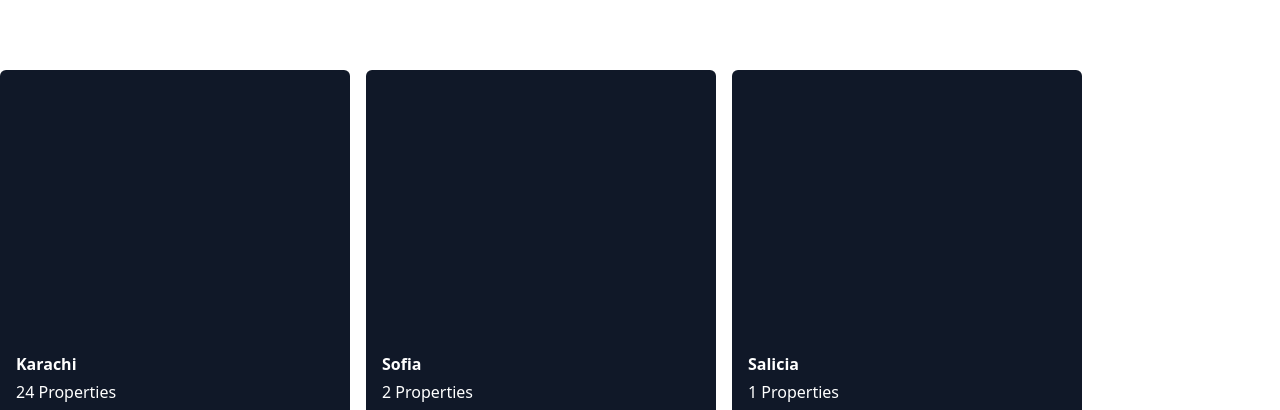
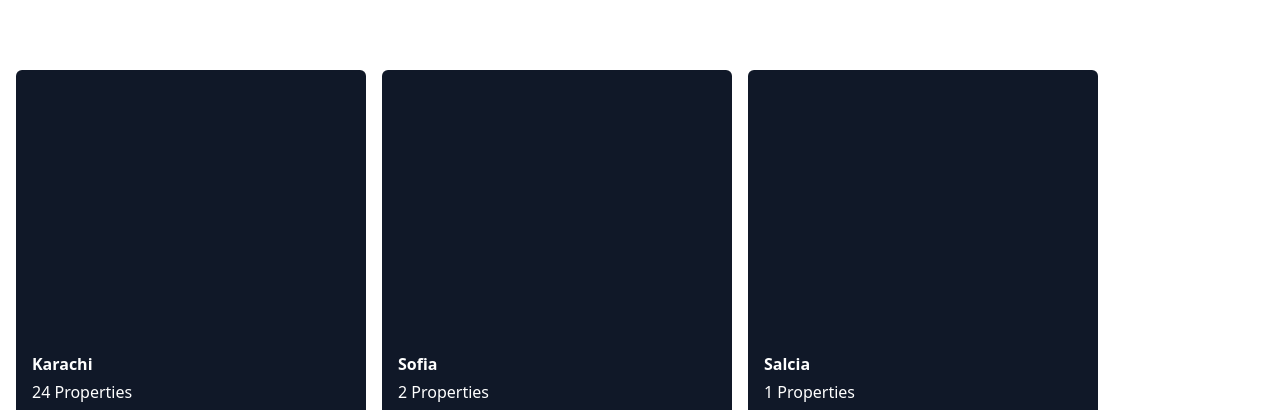
Before and after one commit to Ahnaf-Tariq/OTDirect-web, a React (Vite) app in the folder frontend/: page /properties-nearby-city in a window 1280 px wide. Shown: the part 390-800 px from the top of the page. Built offline with nearby package versions, Linux system fonts and the light colour scheme.

Commit message:
cities routes setup

```diff
--- a/frontend/src/App.jsx
+++ b/frontend/src/App.jsx
@@ -11,12 +11,15 @@ import Login from "./components/Login";
 import AllProperties from "./pages/properties pages/AllProperties";
 import FeaturedProperties from "./pages/properties pages/FeaturedProperties";
 import MostViewed from "./pages/properties pages/MostViewed";
-import NearbyCities from "./pages/properties pages/NearbyCities";
+import NearbyCities from "./pages/properties pages/Cities/NearbyCities";
 import MostFavourite from "./pages/properties pages/MostFavourite";
 import SubscriptionPlan from "./pages/pages/SubscriptionPlan";
 import Trends from "./pages/pages/Trends";
 import TermsConditions from "./pages/pages/Terms&Conditions";
 import PrivacyPolicy from "./pages/pages/PrivacyPolicy";
+import Karachi from "./pages/properties pages/Cities/Karachi";
+import Sofia from "./pages/properties pages/Cities/Sofia";
+import Salcia from "./pages/properties pages/Cities/Salcia";
 
 const App = () => {
   const [showLogin, setShowLogin] = useState(false);
@@ -39,6 +42,9 @@ const App = () => {
           <Route path="/trends" element={<Trends />}/>
           <Route path="/terms-and-condition" element={<TermsConditions />}/>
           <Route path="/privacy-policy" element={<PrivacyPolicy />}/>
+          <Route path="/properties/city/Karachi" element={<Karachi />}/>
+          <Route path="/properties/city/Sofia" element={<Sofia />}/>
+          <Route path="/properties/city/Salcia" element={<Salcia />}/>
         </Routes>
         <Footer />
       </div>
--- /dev/null
+++ b/frontend/src/pages/properties pages/Cities/Karachi.jsx
@@ -0,0 +1,12 @@
+import React from "react";
+import TitleImage from "../../../components/TitleImage";
+
+const Karachi = () => {
+  return (
+    <div>
+      <TitleImage title={"Properties Listed in Karachi"} />
+    </div>
+  );
+};
+
+export default Karachi;
--- /dev/null
+++ b/frontend/src/pages/properties pages/Cities/NearbyCities.jsx
@@ -0,0 +1,34 @@
+import React from "react";
+import TitleImage from "../../../components/TitleImage";
+import { useNavigate } from "react-router-dom";
+
+const NearbyCities = () => {
+  const navigate = useNavigate()
+  return (
+    <div>
+      <TitleImage title={"Properties Nearby Cities"} />
+      <div className="max-w-[1450px] mx-auto flex flex-wrap py-20 px-4 gap-4">
+        <div onClick={()=>navigate('/properties/city/Karachi')} className="bg-gray-900 flex items-end h-[350px] w-[350px] rounded-md cursor-pointer">
+          <div className="text-white p-4">
+            <h1 className="pb-1 font-bold text-base">Karachi</h1>
+            <p>24 Properties</p>
+          </div>
+        </div>
+        <div onClick={()=>navigate('/properties/city/Sofia')} className="bg-gray-900 flex items-end h-[350px] w-[350px] rounded-md cursor-pointer">
+          <div className="text-white p-4">
+            <h1 className="pb-1 font-bold text-base">Sofia</h1>
+            <p>2 Properties</p>
+          </div>
+        </div>
+        <div onClick={()=>navigate('/properties/city/Salcia')} className="bg-gray-900 flex items-end h-[350px] w-[350px] rounded-md cursor-pointer">
+          <div className="text-white p-4">
+            <h1 className="pb-1 font-bold text-base">Salcia</h1>
+            <p className="">1 Properties</p>
+          </div>
+        </div>
+      </div>
+    </div>
+  );
+};
+
+export default NearbyCities;
--- /dev/null
+++ b/frontend/src/pages/properties pages/Cities/Salcia.jsx
@@ -0,0 +1,12 @@
+import React from "react";
+import TitleImage from "../../../components/TitleImage";
+
+const Salcia = () => {
+  return (
+    <div>
+      <TitleImage title={"Properties Listed in Salcia"} />
+    </div>
+  );
+};
+
+export default Salcia;
--- /dev/null
+++ b/frontend/src/pages/properties pages/Cities/Sofia.jsx
@@ -0,0 +1,12 @@
+import React from "react";
+import TitleImage from "../../../components/TitleImage";
+
+const Sofia = () => {
+  return (
+    <div>
+      <TitleImage title={"Properties Listed in Sofia"} />
+    </div>
+  );
+};
+
+export default Sofia;
--- a/frontend/src/pages/properties pages/NearbyCities.jsx
+++ /dev/null
@@ -1,32 +0,0 @@
-import React from "react";
-import TitleImage from "../../components/TitleImage";
-
-const NearbyCities = () => {
-  return (
-    <div>
-      <TitleImage title={"Properties Nearby Cities"} />
-      <div className="max-w-[1450px] mx-auto flex py-20 gap-4">
-        <div className="bg-gray-900 flex items-end h-[350px] w-[350px] rounded-md cursor-pointer">
-          <div className="text-white p-4">
-            <h1 className="pb-1 font-bold text-base">Karachi</h1>
-            <p>24 Properties</p>
-          </div>
-        </div>
-        <div className="bg-gray-900 flex items-end h-[350px] w-[350px] rounded-md cursor-pointer">
-          <div className="text-white p-4">
-            <h1 className="pb-1 font-bold text-base">Sofia</h1>
-            <p>2 Properties</p>
-          </div>
-        </div>
-        <div className="bg-gray-900 flex items-end h-[350px] w-[350px] rounded-md cursor-pointer">
-          <div className="text-white p-4">
-            <h1 className="pb-1 font-bold text-base">Salicia</h1>
-            <p className="">1 Properties</p>
-          </div>
-        </div>
-      </div>
-    </div>
-  );
-};
-
-export default NearbyCities;
```
